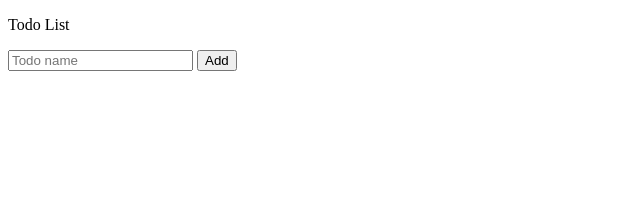
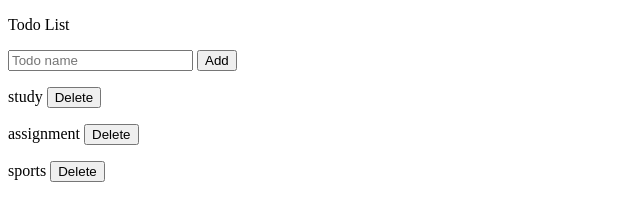
Before and after one commit to Sabirhussen-Shaikh/vanilla-javasrcipt, a plain HTML site: page todolist/todo.html in a window 1280 px wide. Shown: the whole page, without its empty margins (0-640 px from the left). Drawn offline with Linux system fonts and the light colour scheme.

Commit message:
render function and use of array.splice() function to delete todo

```diff
--- a/todolist/todo.html
+++ b/todolist/todo.html
@@ -4,12 +4,15 @@
     <meta charset="UTF-8">
     <meta name="viewport" content="width=device-width, initial-scale=1.0">
     <title>todo</title>
-    <script src="todo.js"></script>
 </head>
 <body>
     <!-- create basic html  -->
     <p>Todo List</p>
     <input class="js-input-name" type="text" placeholder="Todo name">
     <button onclick="addTodo();">Add</button>
+
+    <div class="js-todo-render">jjj</div>
+
+    <script src="todo.js"></script>
 </body>
 </html>
--- a/todolist/todo.js
+++ b/todolist/todo.js
@@ -1,13 +1,42 @@
 // todo array
-const todoList = [];
+const todoList = ['study', 'assignment', 'sports'];
 
+renderTodoList();
+
+//render function
+function renderTodoList() {
+
+    let todoHtml = '';
+
+    for (let i = 0; i < todoList.length; i++) {
+        const todo = todoList[i];
+        const html = `
+        <p>
+            ${todo}
+            <button onclick="
+                todoList.splice(${i},1);
+                renderTodoList();
+            ">Delete</button>
+        </p>
+        `;
+
+        todoHtml += html;
+    }
+    console.log(todoHtml)
+
+    document.querySelector('.js-todo-render').innerHTML = todoHtml;
+}
+
+//add function
 function addTodo() {
 
     const inputElement = document.querySelector('.js-input-name');
     const name = inputElement.value;
 
     todoList.push(name);
-    console.log(todoList);
+    // console.log(todoList);
 
     inputElement.value = '';
+
+    renderTodoList();
 }
```
